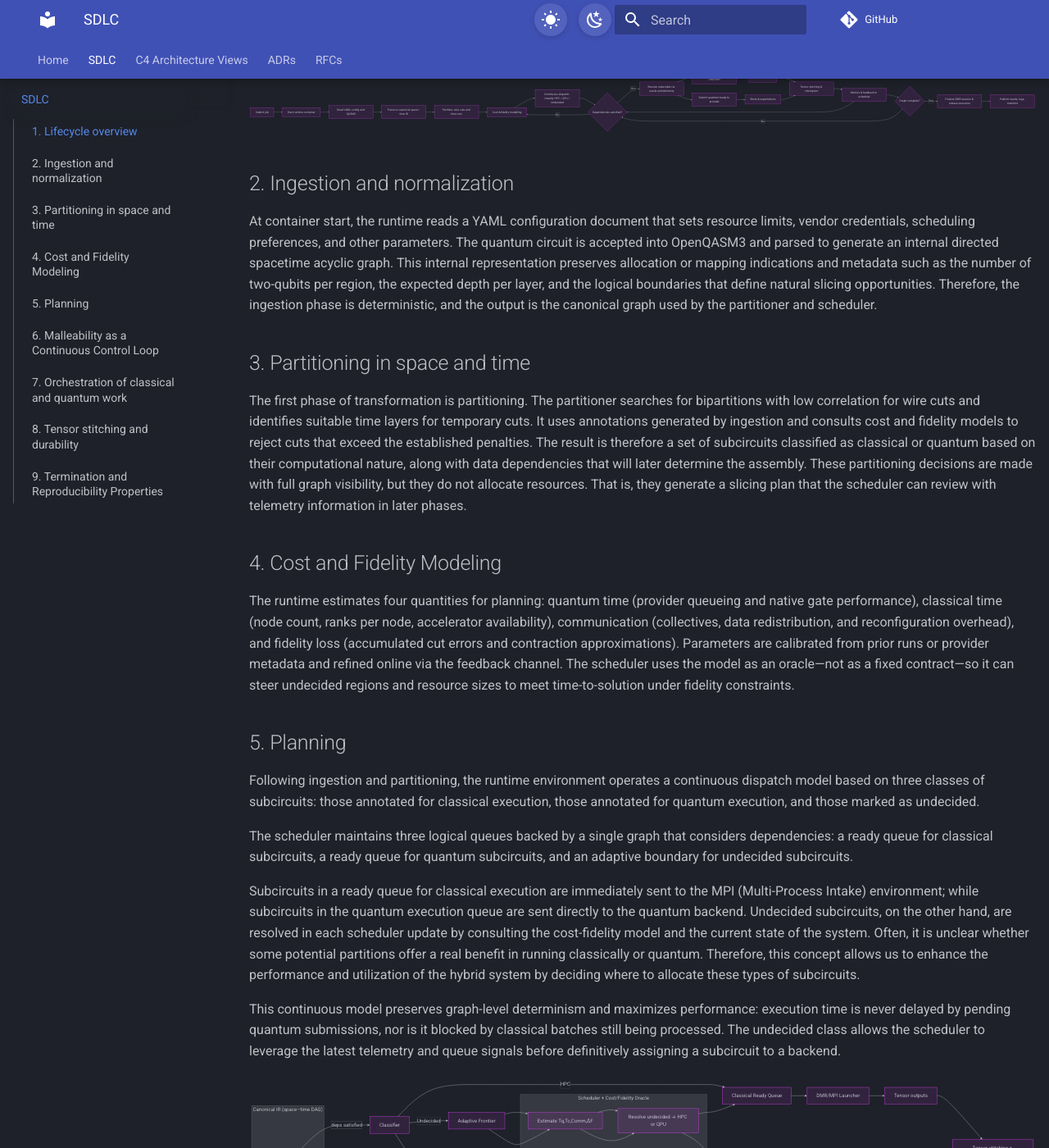
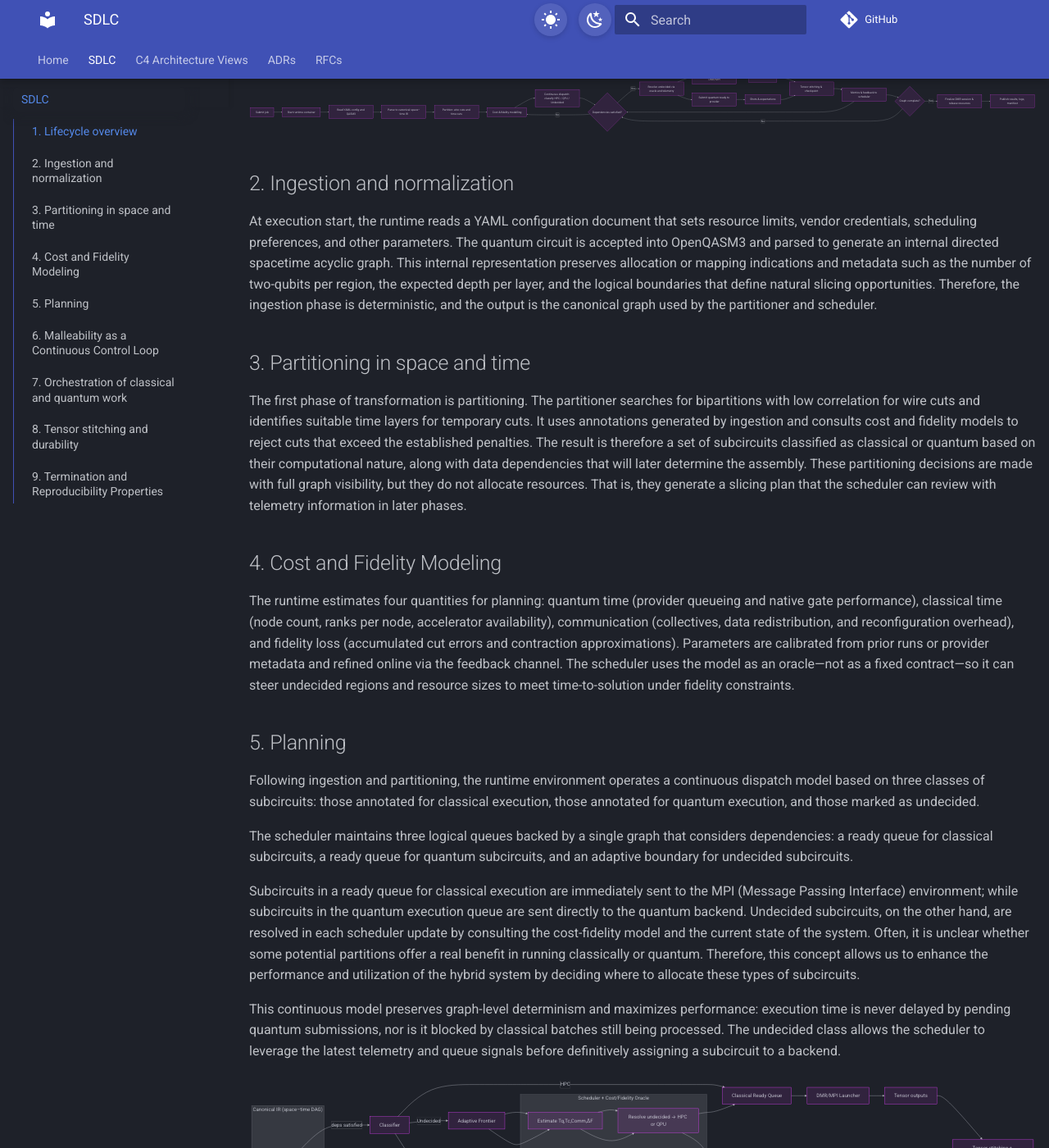
Before and after one commit to ToroData/hpcqc-docs, an MkDocs documentation site: the page built from docs/sdlc/sdlc.md, in a window 1280 px wide and 1400 px high, scrolled down 332 px. Shown: the whole window at 82% size. Built offline with MkDocs 1.6.1 and Material for MkDocs 9.7.7, drawn with Linux system fonts in a browser that asks for light colours; comment, search, counter and statistics services are not loaded; the version menu is left out; some of the changed text lies outside the part shown.

Commit message:
fix: minor corrections

```diff
--- a/docs/sdlc/sdlc.md
+++ b/docs/sdlc/sdlc.md
@@ -33,7 +33,7 @@ flowchart LR
 
 ## 2. Ingestion and normalization
 
-At container start, the runtime reads a YAML configuration document that sets resource limits, vendor credentials, scheduling preferences, and other parameters. The quantum circuit is accepted into OpenQASM3 and parsed to generate an internal directed spacetime acyclic graph. This internal representation preserves allocation or mapping indications and metadata such as the number of two-qubits per region, the expected depth per layer, and the logical boundaries that define natural slicing opportunities. Therefore, the ingestion phase is deterministic, and the output is the canonical graph used by the partitioner and scheduler.
+At execution start, the runtime reads a YAML configuration document that sets resource limits, vendor credentials, scheduling preferences, and other parameters. The quantum circuit is accepted into OpenQASM3 and parsed to generate an internal directed spacetime acyclic graph. This internal representation preserves allocation or mapping indications and metadata such as the number of two-qubits per region, the expected depth per layer, and the logical boundaries that define natural slicing opportunities. Therefore, the ingestion phase is deterministic, and the output is the canonical graph used by the partitioner and scheduler.
 
 ## 3. Partitioning in space and time
 
@@ -49,7 +49,7 @@ Following ingestion and partitioning, the runtime environment operates a continu
 
 The scheduler maintains three logical queues backed by a single graph that considers dependencies: a ready queue for classical subcircuits, a ready queue for quantum subcircuits, and an adaptive boundary for undecided subcircuits.
 
-Subcircuits in a ready queue for classical execution are immediately sent to the MPI (Multi-Process Intake) environment; while subcircuits in the quantum execution queue are sent directly to the quantum backend. Undecided subcircuits, on the other hand, are resolved in each scheduler update by consulting the cost-fidelity model and the current state of the system. Often, it is unclear whether some potential partitions offer a real benefit in running classically or quantum. Therefore, this concept allows us to enhance the performance and utilization of the hybrid system by deciding where to allocate these types of subcircuits.
+Subcircuits in a ready queue for classical execution are immediately sent to the MPI (Message Passing Interface) environment; while subcircuits in the quantum execution queue are sent directly to the quantum backend. Undecided subcircuits, on the other hand, are resolved in each scheduler update by consulting the cost-fidelity model and the current state of the system. Often, it is unclear whether some potential partitions offer a real benefit in running classically or quantum. Therefore, this concept allows us to enhance the performance and utilization of the hybrid system by deciding where to allocate these types of subcircuits.
 
 This continuous model preserves graph-level determinism and maximizes performance: execution time is never delayed by pending quantum submissions, nor is it blocked by classical batches still being processed. The undecided class allows the scheduler to leverage the latest telemetry and queue signals before definitively assigning a subcircuit to a backend.
 
```
Also changed, not shown: other parts of docs/sdlc/sdlc.md (+1 -1 lines).
